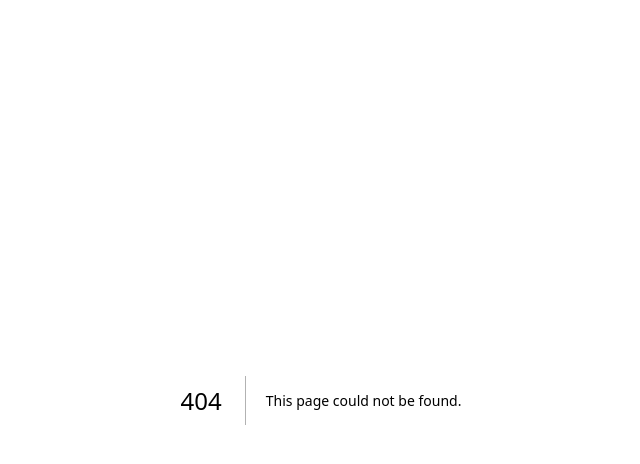
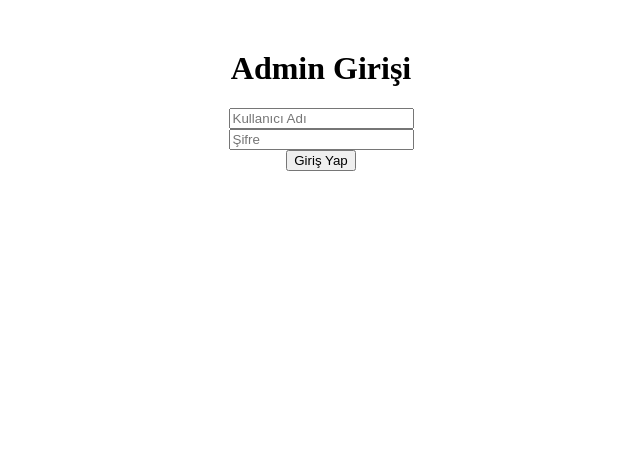
Before and after one commit to Emirhan-4412/mgcsite, a Next.js app: page /admin in a window 1280 px wide. Before the commit this address had no page. Shown: the top 464 px of the page, without its empty margins (319-959 px from the left). Built offline with nearby package versions, Linux system fonts and the light colour scheme.

Commit message:
Create admin.js

```diff
--- /dev/null
+++ b/pages/admin.js
@@ -0,0 +1,51 @@
+import { useState } from 'react';
+import { useRouter } from 'next/router';
+
+export default function Admin() {
+  const [username, setUsername] = useState('');
+  const [password, setPassword] = useState('');
+  const [error, setError] = useState('');
+  const router = useRouter();
+
+  const handleLogin = async (e) => {
+    e.preventDefault();
+    const res = await fetch('/api/admin', {
+      method: 'POST',
+      headers: { 'Content-Type': 'application/json' },
+      body: JSON.stringify({ username, password }),
+    });
+    const data = await res.json();
+    if (data.success) {
+      localStorage.setItem('admin', 'true');
+      router.push('/');
+    } else {
+      setError('Kullanıcı adı veya şifre hatalı!');
+    }
+  };
+
+  return (
+    <div style={{ textAlign: 'center', marginTop: '50px' }}>
+      <h1>Admin Girişi</h1>
+      <form onSubmit={handleLogin}>
+        <input
+          type="text"
+          placeholder="Kullanıcı Adı"
+          value={username}
+          onChange={(e) => setUsername(e.target.value)}
+          required
+        />
+        <br />
+        <input
+          type="password"
+          placeholder="Şifre"
+          value={password}
+          onChange={(e) => setPassword(e.target.value)}
+          required
+        />
+        <br />
+        <button type="submit">Giriş Yap</button>
+      </form>
+      {error && <p style={{ color: 'red' }}>{error}</p>}
+    </div>
+  );
+}
```
